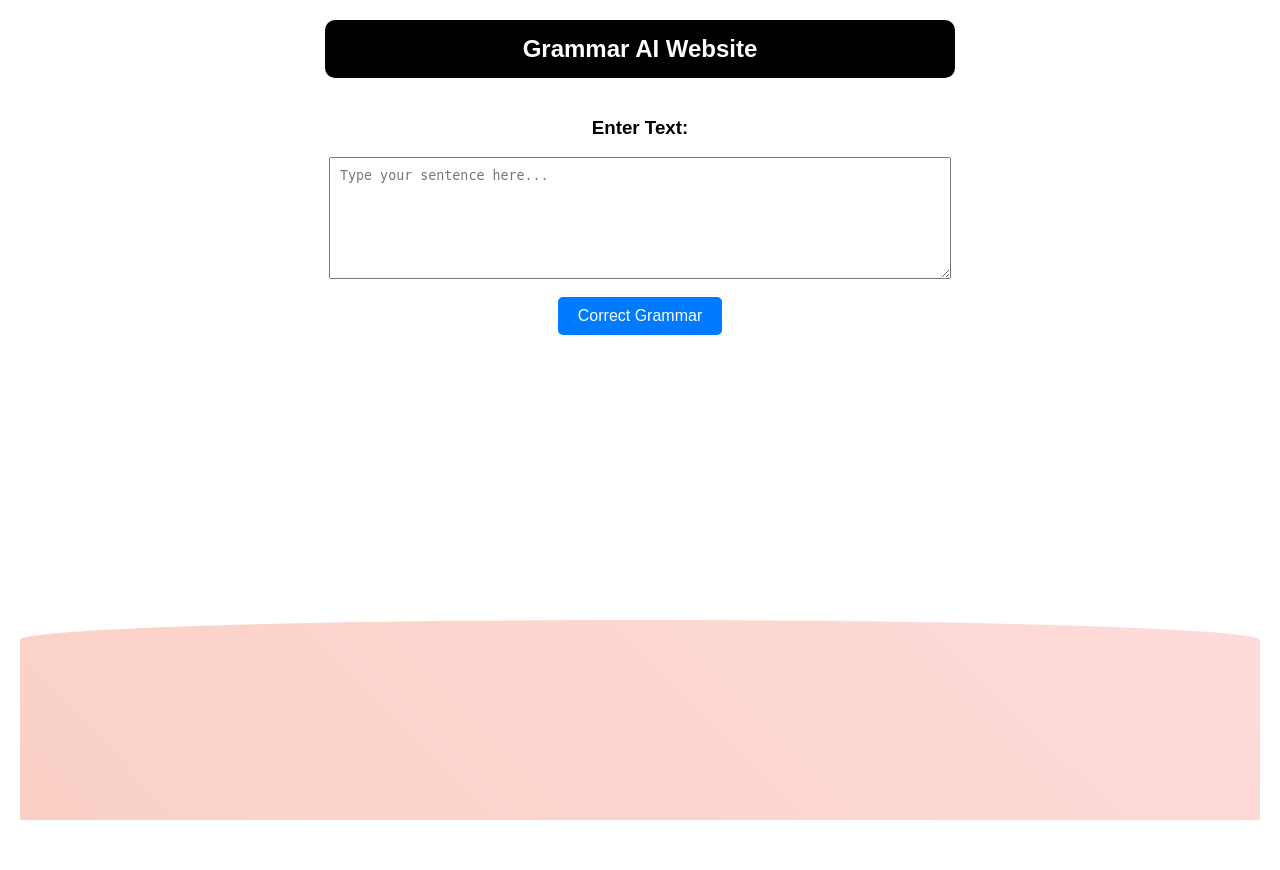
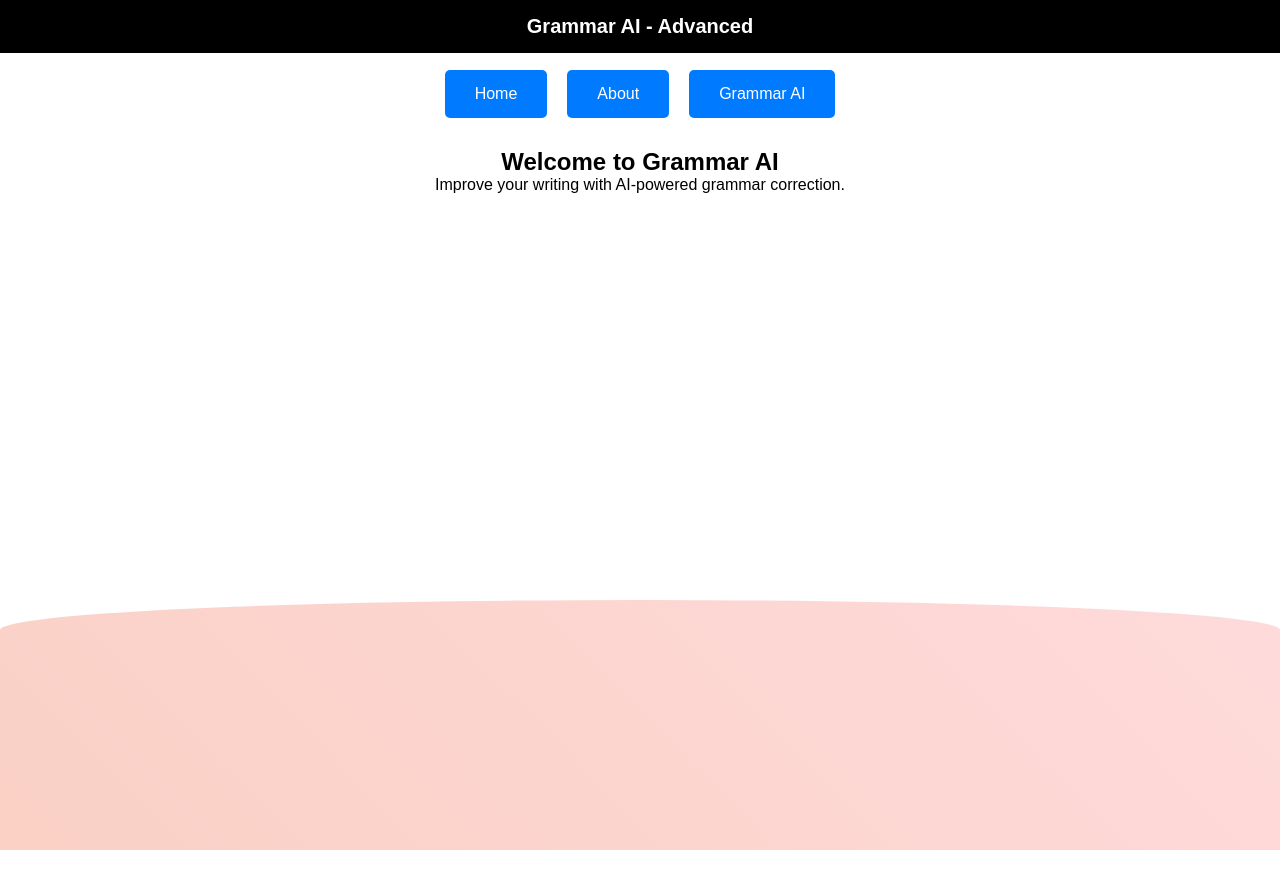
Before and after one commit to Adarsh-890/grammar-ai-website, a Flask app: page / in a window 1280 px wide. Before the commit the page ends 820 px from the top, so only its background shows below. Run offline with Flask 3, Linux system fonts and the light colour scheme.

Commit message:
Update index.html

```diff
--- a/templates/index.html
+++ b/templates/index.html
@@ -3,31 +3,130 @@
 <head>
     <meta charset="UTF-8">
     <meta name="viewport" content="width=device-width, initial-scale=1.0">
-    <title>Grammar AI</title>
+    <title>Grammar AI - Advanced UI</title>
     <style>
-        body {
+        * {
+            margin: 0;
+            padding: 0;
+            box-sizing: border-box;
             font-family: Arial, sans-serif;
-            text-align: center;
-            margin: 20px;
-            background: white;
-            position: relative;
-            min-height: 100vh;
-            overflow: hidden;
         }
 
-        /* Smooth animated gradient at the bottom */
+        body {
+            background: white;
+            min-height: 100vh;
+            overflow-x: hidden;
+        }
+
+        /* Navbar */
+        .navbar {
+            background: black;
+            color: white;
+            padding: 15px 20px;
+            text-align: center;
+            font-size: 20px;
+            font-weight: bold;
+            position: fixed;
+            width: 100%;
+            top: 0;
+            z-index: 1000;
+        }
+
+        /* Tabs */
+        .tabs {
+            display: flex;
+            justify-content: center;
+            margin-top: 70px;
+        }
+
+        .tab {
+            padding: 15px 30px;
+            background: #007BFF;
+            color: white;
+            cursor: pointer;
+            border-radius: 5px;
+            margin: 0 10px;
+            transition: 0.3s;
+        }
+
+        .tab:hover {
+            background: #0056b3;
+        }
+
+        .tab-content {
+            display: none;
+            text-align: center;
+            padding: 30px;
+        }
+
+        /* Active Tab */
+        .active {
+            display: block;
+        }
+
+        /* About Section */
+        .about {
+            padding: 50px;
+            text-align: center;
+            font-size: 18px;
+            line-height: 1.6;
+            max-width: 800px;
+            margin: auto;
+        }
+
+        /* Form & Output */
+        .container {
+            text-align: center;
+            margin-top: 30px;
+        }
+
+        textarea {
+            width: 80%;
+            max-width: 600px;
+            height: 100px;
+            padding: 10px;
+            border: 1px solid #ccc;
+            border-radius: 5px;
+            display: block;
+            margin: auto;
+            resize: vertical;
+        }
+
+        button {
+            padding: 12px 25px;
+            font-size: 16px;
+            cursor: pointer;
+            background-color: #007BFF;
+            color: white;
+            border: none;
+            border-radius: 5px;
+            margin-top: 10px;
+        }
+
+        button:hover {
+            background-color: #0056b3;
+        }
+
+        .output-box {
+            margin-top: 20px;
+            width: 80%;
+            max-width: 600px;
+        }
+
+        /* Smooth Animated Gradient */
         body::after {
             content: "";
             position: absolute;
-            bottom: 0;
+            bottom: -50px;
             left: 0;
             width: 100%;
-            height: 200px;
+            height: 250px;
             background: linear-gradient(45deg, #ff9a9e, #fad0c4, #ffdde1, #ff758c);
             background-size: 400% 400%;
             animation: gradientAnimation 10s ease infinite;
-            border-top-left-radius: 50% 20px;
-            border-top-right-radius: 50% 20px;
+            border-top-left-radius: 50% 30px;
+            border-top-right-radius: 50% 30px;
+            z-index: -1;
         }
 
         @keyframes gradientAnimation {
@@ -35,65 +134,39 @@
             50% { background-position: 100% 50%; }
             100% { background-position: 0% 50%; }
         }
-
-        .header-box {
-            background-color: black;
-            color: white;
-            padding: 15px;
-            font-size: 24px;
-            font-weight: bold;
-            text-align: center;
-            width: 80%;
-            max-width: 600px;
-            margin: auto;
-            border-radius: 10px;
-            margin-bottom: 20px;
-        }
-
-        textarea {
-            width: 80%;
-            max-width: 600px;
-            height: 100px;
-            margin-bottom: 10px;
-            padding: 10px;
-            resize: vertical;
-            display: block;
-            margin: auto;
-        }
-
-        button {
-            padding: 10px 20px;
-            font-size: 16px;
-            cursor: pointer;
-            background-color: #007BFF;
-            color: white;
-            border: none;
-            border-radius: 5px;
-        }
-
-        button:hover {
-            background-color: #0056b3;
-        }
-
-        .container {
-            display: flex;
-            flex-direction: column;
-            align-items: center;
-        }
-
-        .output-box {
-            margin-top: 20px;
-            width: 80%;
-            max-width: 600px;
-        }
     </style>
 </head>
 <body>
 
-    <div class="header-box">
-        Grammar AI Website
+    <!-- Navbar -->
+    <div class="navbar">
+        Grammar AI - Advanced
     </div>
 
+    <!-- Tabs -->
+    <div class="tabs">
+        <div class="tab" onclick="showTab('home')">Home</div>
+        <div class="tab" onclick="showTab('about')">About</div>
+        <div class="tab" onclick="showTab('grammar')">Grammar AI</div>
+    </div>
+
+    <!-- Home Section -->
+    <div id="home" class="tab-content active">
+        <h2>Welcome to Grammar AI</h2>
+        <p>Improve your writing with AI-powered grammar correction.</p>
+    </div>
+
+    <!-- About Section -->
+    <div id="about" class="tab-content">
+        <div class="about">
+            <h2>About Us</h2>
+            <p>Grammar AI is an advanced tool designed to enhance your writing skills.
+               Our AI detects errors and suggests the best corrections to improve clarity, grammar, and fluency.</p>
+        </div>
+    </div>
+
+    <!-- Grammar AI Section -->
+    <div id="grammar" class="tab-content">
         <form method="post">
             <div class="container">
                 <h3>Enter Text:</h3>
@@ -109,6 +182,15 @@
                 <textarea class="output-box" readonly>{{ corrected_text }}</textarea>
             </div>
         {% endif %}
+    </div>
+
+    <script>
+        function showTab(tabId) {
+            let tabs = document.querySelectorAll('.tab-content');
+            tabs.forEach(tab => tab.style.display = 'none');
+            document.getElementById(tabId).style.display = 'block';
+        }
+    </script>
 
 </body>
 </html>
```
Lines whose indentation alone changed are shown as unchanged.
